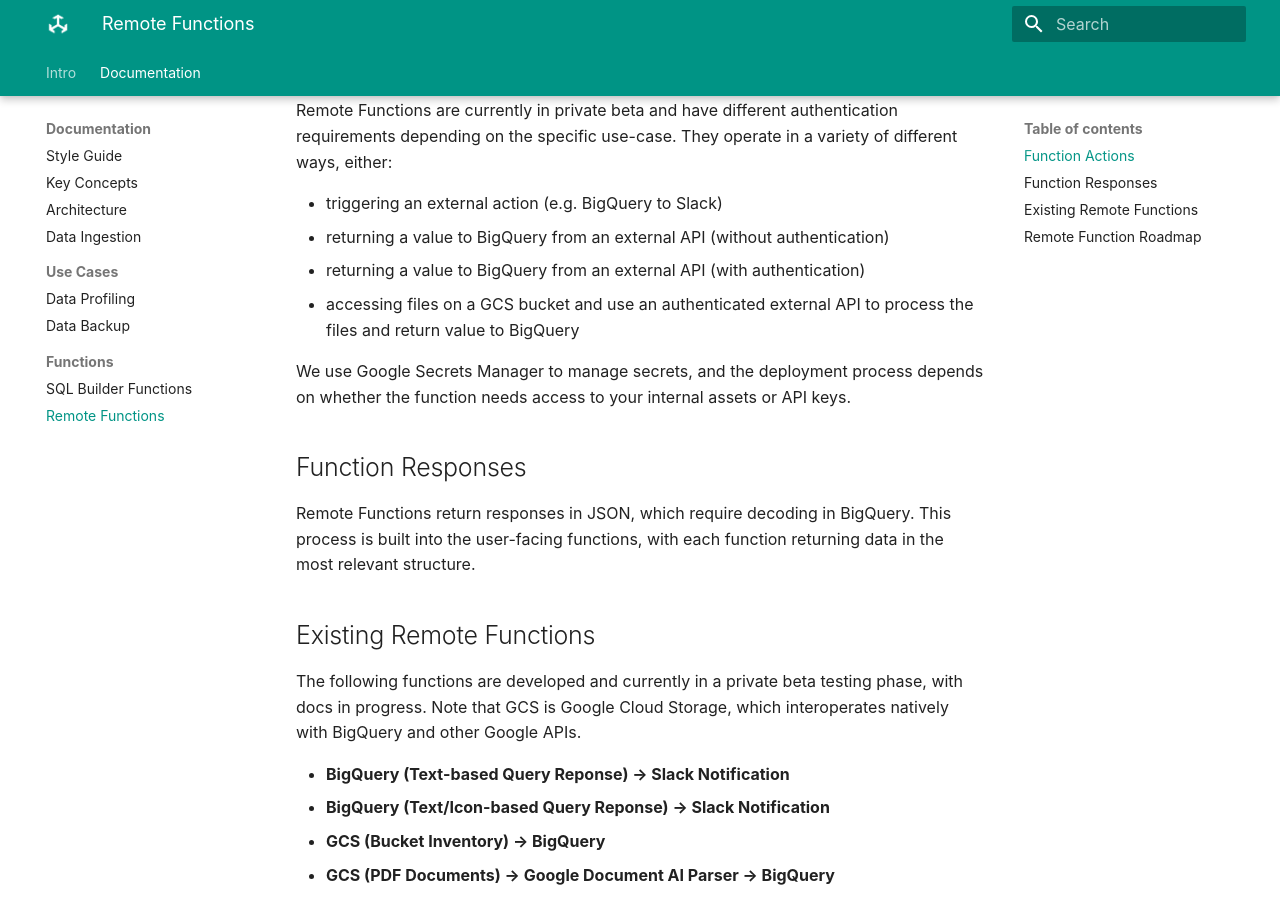
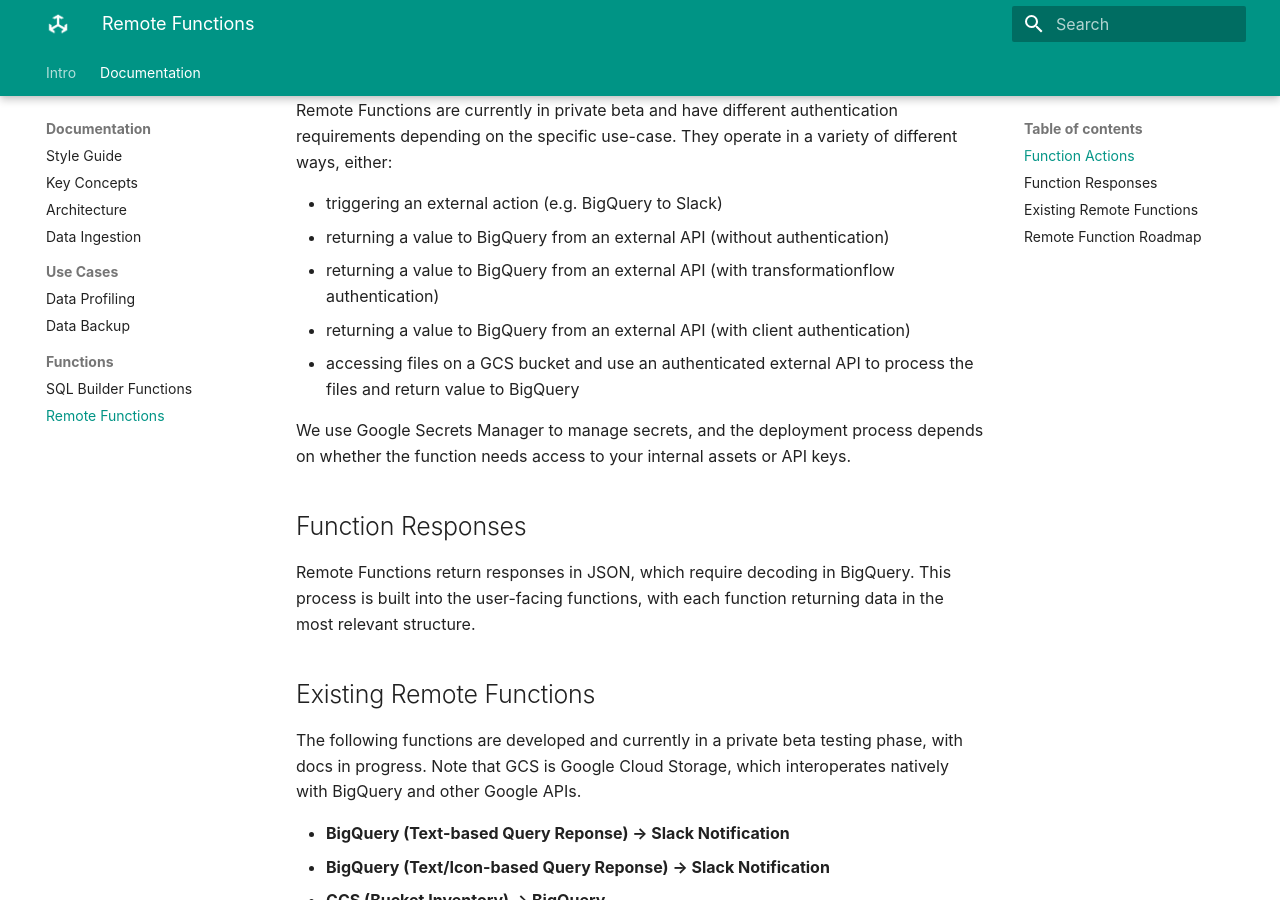
Before and after one commit to transformationflow/transformationflow.github.io, an MkDocs documentation site: the page built from docs/documentation/functions/remotefunctions.md, in a window 1280 px wide and 900 px high, scrolled down 441 px. Built offline with MkDocs 1.6.1 and Material for MkDocs 9.7.7, drawn with Linux system fonts in a browser that asks for light colours; some web fonts are replaced; comment, search, counter and statistics services are not loaded.

Commit message:
added authentication option

```diff
--- a/docs/documentation/functions/remotefunctions.md
+++ b/docs/documentation/functions/remotefunctions.md
@@ -7,7 +7,8 @@
 
 - triggering an external action (e.g. BigQuery to Slack)
 - returning a value to BigQuery from an external API (without authentication)
-- returning a value to BigQuery from an external API (with authentication)
+- returning a value to BigQuery from an external API (with transformationflow authentication)
+- returning a value to BigQuery from an external API (with client authentication)
 - accessing files on a GCS bucket and use an authenticated external API to process the files and return value to BigQuery
 
 We use Google Secrets Manager to manage secrets, and the deployment process depends on whether the function needs access to your internal assets or API keys.
```
